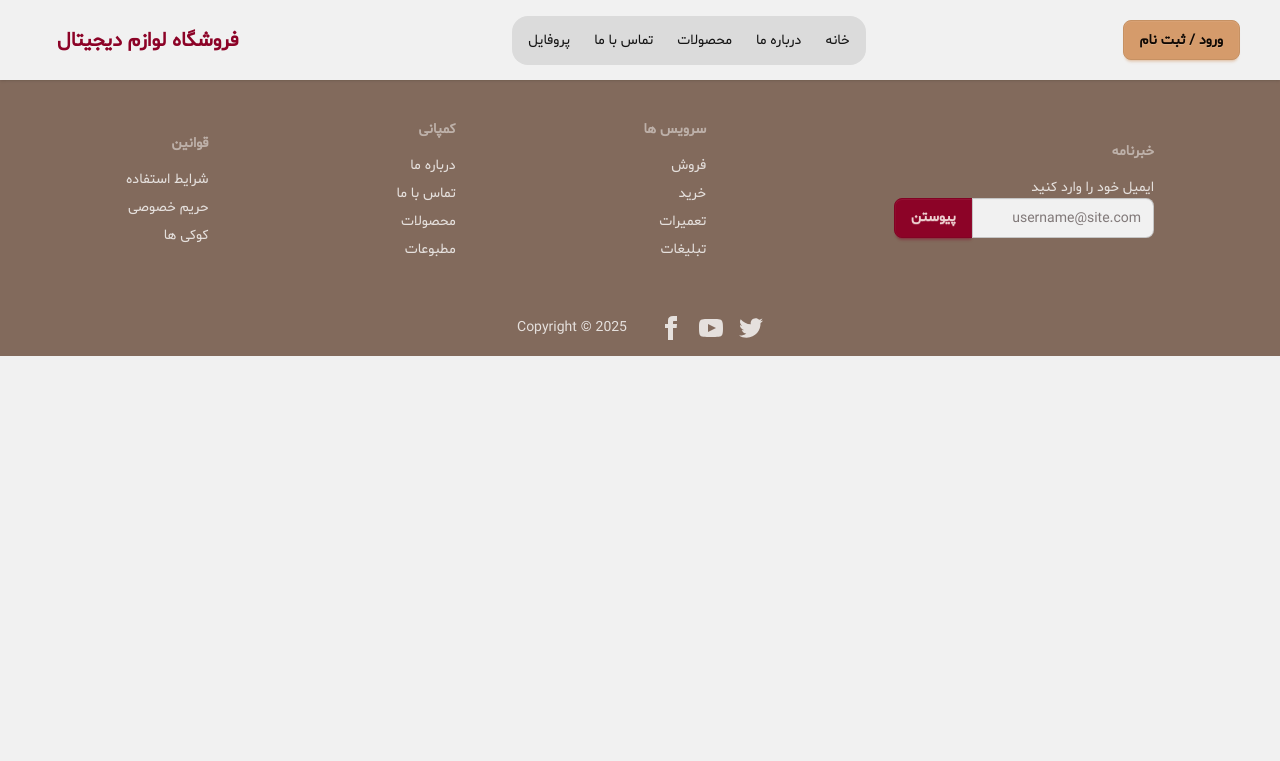
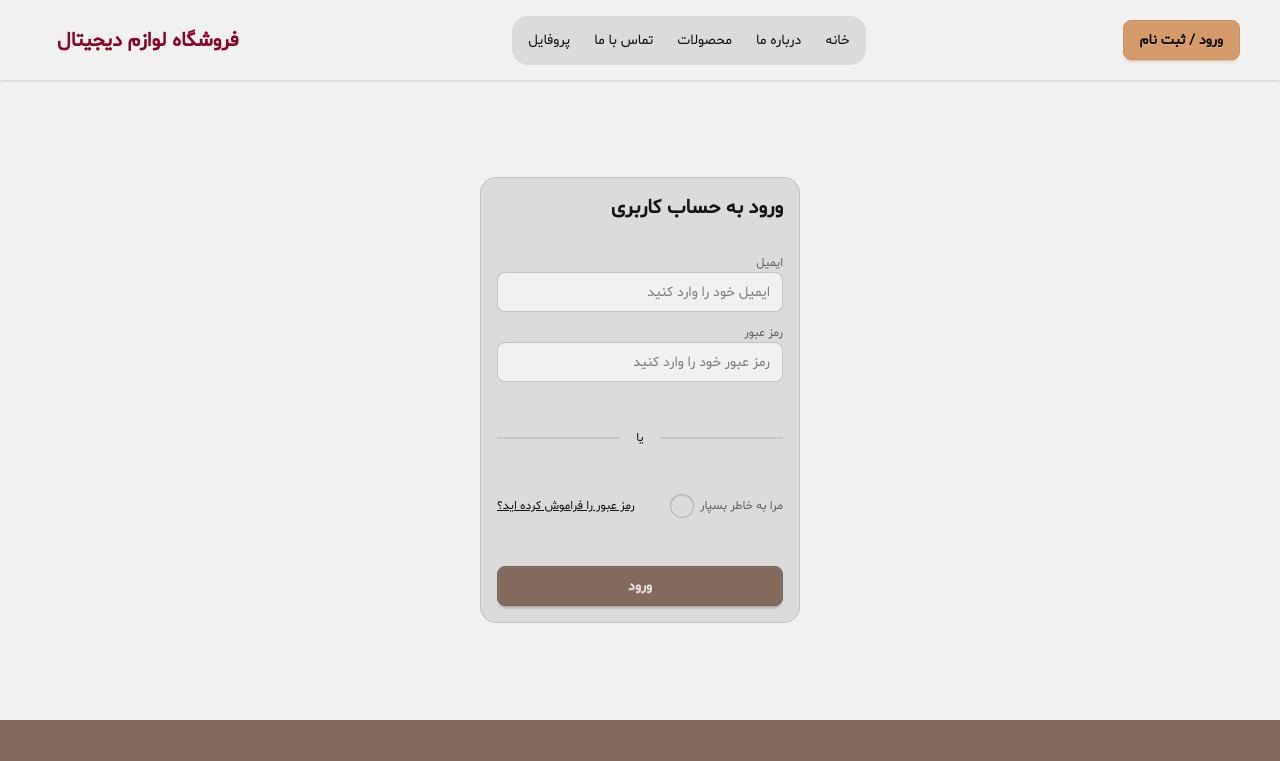
Before and after one commit to JavidCodeOfficial/Digital-Shop-Project, a React (Vite) app: page /login in a window 1280 px wide. Shown: the top 761 px of the page. Built offline with nearby package versions, Linux system fonts and the light colour scheme.

Commit message:
auth didn't finish

```diff
--- a/src/App.tsx
+++ b/src/App.tsx
@@ -6,6 +6,8 @@ import Footer from "./components/Footer";
 import Products from "./pages/Products";
 import ScrollToTop from "./components/ScrollToUp";
 import { Toaster } from "react-hot-toast";
+import Login from "./pages/Login";
+import Register from "./pages/Register";
 
 // فایل اصلی وبسایت
 // این فایل شامل Header, Footer و Routes است
@@ -14,7 +16,7 @@ import { Toaster } from "react-hot-toast";
 
 function App() {
   return (
-    <div className="font-shabnam">
+    <div className="font-shabnam min-h-screen flex flex-col">
       {/* ScrollToTop برای رفتن به بالا استفاده می‌شود */}
       <ScrollToTop />
 
@@ -22,11 +24,15 @@ function App() {
       <Header />
 
       {/* مسیر های وبسایت */}
-      <Routes>
-        <Route path="/" element={<Home />} />
-        <Route path="/about" element={<About />} />
-        <Route path="/products" element={<Products />} />
-      </Routes>
+      <div className="flex-1">
+        <Routes>
+          <Route path="/" element={<Home />} />
+          <Route path="/about" element={<About />} />
+          <Route path="/products" element={<Products />} />
+          <Route path="/login" element={<Login />} />
+          <Route path="/register" element={<Register />} />
+        </Routes>
+      </div>
 
       <Toaster />
 
--- a/src/components/Header.tsx
+++ b/src/components/Header.tsx
@@ -2,8 +2,6 @@ import { Link } from "react-router-dom";
 import { motion } from "motion/react";
 import { useAuthStore } from "../store/useAuthStore";
 import { useEffect } from "react";
-
-// طراحی هدر وبسایت
 
 function Header() {
   const { user, error, getUser } = useAuthStore();
@@ -13,89 +11,12 @@ function Header() {
   }, [getUser]);
 
   return (
-    <div className="flex justify-between navbar bg-base-100 shadow-sm h-20 md:px-10  overflow-hidden">
-      <div className="dropdown relative">
-        {/* Trigger button */}
-        <motion.div
-          initial={{
-            opacity: 0,
-          }}
-          whileInView={{
-            opacity: 1,
-          }}
-          viewport={{ once: true }}
-          transition={{
-            type: "spring",
-            stiffness: 100,
-            damping: 25,
-            repeat: 0,
-            ease: "easeIn",
-            duration: 3,
-            delay: 0.3,
-          }}
-          title="navigation"
-          tabIndex={0}
-          role="button"
-          className="btn btn-ghost lg:hidden"
-        >
-          <svg
-            xmlns="http://www.w3.org/2000/svg"
-            className="h-5 w-5"
-            fill="none"
-            viewBox="0 0 24 24"
-            stroke="currentColor"
-          >
-            <path
-              strokeLinecap="round"
-              strokeLinejoin="round"
-              strokeWidth="2"
-              d="M4 6h16M4 12h8m-8 6h16"
-            />
-          </svg>
-        </motion.div>
-
-        {/* Dropdown menu */}
-        <ul
-          tabIndex={0}
-          className="menu menu-sm dropdown-content bg-base-100 rounded-box mt-3 p-2 shadow gap-y-1 fixed z-50"
-        >
-          <li className="w-32 py-1">
-            <Link to="/">خانه</Link>
-          </li>
-          <li className="w-32 py-1">
-            <Link to="/about">درباره ما</Link>
-          </li>
-          <li className="w-32 py-1">
-            <Link to="/products">محصولات</Link>
-          </li>
-          <li className="w-32 py-1">
-            <a href="#">تماس با ما</a>
-          </li>
-          <li className="w-32 py-1">
-            <a href="#">پروفایل</a>
-          </li>
-          <li
-            className={`border-t border-2 my-1 ${user != null ? "hidden" : ""}`}
-          ></li>
-
-          <li className="w-32 py-1">
-            <div className={`btn btn-accent ${user != null ? "hidden" : ""}`}>
-              <Link to="/login">ورود / ثبت نام</Link>
-            </div>
-          </li>
-        </ul>
-
-        {error && <div className="alert alert-error mb-8">مشکلی پیش آمد!</div>}
-
-        {/* Svg section */}
+    <div className="navbar bg-base-100 shadow-sm h-20 md:px-10 flex justify-between overflow-hidden">
+      {/* LEFT SECTION — Login OR Cart */}
       {user == null ? (
         <motion.div
-            initial={{
-              opacity: 0,
-            }}
-            whileInView={{
-              opacity: 1,
-            }}
+          initial={{ opacity: 0 }}
+          whileInView={{ opacity: 1 }}
           viewport={{ once: true }}
           transition={{
             type: "spring",
@@ -108,18 +29,14 @@ function Header() {
           }}
           className={`btn btn-accent ${
             user != null ? "hidden" : "hidden lg:flex"
-            } `}
+          }`}
         >
           <Link to="/login">ورود / ثبت نام</Link>
         </motion.div>
       ) : (
         <motion.div
-            initial={{
-              opacity: 0,
-            }}
-            whileInView={{
-              opacity: 1,
-            }}
+          initial={{ opacity: 0 }}
+          whileInView={{ opacity: 1 }}
           viewport={{ once: true }}
           transition={{
             type: "spring",
@@ -141,13 +58,13 @@ function Header() {
               viewBox="0 0 24 24"
               stroke="currentColor"
             >
-                {" "}
               <path
                 strokeLinecap="round"
                 strokeLinejoin="round"
                 strokeWidth="2"
-                  d="M3 3h2l.4 2M7 13h10l4-8H5.4M7 13L5.4 5M7 13l-2.293 2.293c-.63.63-.184 1.707.707 1.707H17m0 0a2 2 0 100 4 2 2 0 000-4zm-8 2a2 2 0 11-4 0 2 2 0 014 0z"
-                />{" "}
+                d="M3 3h2l.4 2M7 13h10l4-8H5.4M7 13L5.4 5M7 13l-2.293 2.293c-.63.63-.184 1.707.707 1.707H17m0
+                  0a2 2 0 100 4 2 2 0 000-4zm-8 2a2 2 0 11-4 0 2 2 0 014 0z"
+              />
             </svg>
             <span className="badge badge-sm indicator-item badge-primary pt-[3px]">
               8
@@ -155,17 +72,90 @@ function Header() {
           </div>
         </motion.div>
       )}
+
+      {/* CENTER SECTION — Dropdown + LG Menu */}
+      <div className="flex items-center gap-2">
+        {/* MOBILE DROPDOWN BUTTON */}
+        <div className="dropdown lg:hidden relative">
+          <motion.div
+            initial={{ opacity: 0 }}
+            whileInView={{ opacity: 1 }}
+            viewport={{ once: true }}
+            transition={{
+              type: "spring",
+              stiffness: 100,
+              damping: 25,
+              repeat: 0,
+              ease: "easeIn",
+              duration: 3,
+              delay: 0.3,
+            }}
+            title="navigation"
+            tabIndex={0}
+            role="button"
+            className="btn btn-ghost"
+          >
+            <svg
+              xmlns="http://www.w3.org/2000/svg"
+              className="h-5 w-5"
+              fill="none"
+              viewBox="0 0 24 24"
+              stroke="currentColor"
+            >
+              <path
+                strokeLinecap="round"
+                strokeLinejoin="round"
+                strokeWidth="2"
+                d="M4 6h16M4 12h8m-8 6h16"
+              />
+            </svg>
+          </motion.div>
+
+          {/* DROPDOWN MENU */}
+          <ul
+            tabIndex={0}
+            className="menu menu-sm dropdown-content bg-base-100 rounded-box mt-3 p-2 shadow gap-y-1 fixed z-50"
+          >
+            <li className="w-32 py-1">
+              <Link to="/">خانه</Link>
+            </li>
+            <li className="w-32 py-1">
+              <Link to="/about">درباره ما</Link>
+            </li>
+            <li className="w-32 py-1">
+              <Link to="/products">محصولات</Link>
+            </li>
+            <li className="w-32 py-1">
+              <a>تماس با ما</a>
+            </li>
+            <li className="w-32 py-1">
+              <a>پروفایل</a>
+            </li>
+
+            <li
+              className={`border-t border-2 my-1 ${
+                user != null ? "hidden" : ""
+              }`}
+            ></li>
+
+            <li className="w-32 py-1">
+              <div className={`btn btn-accent ${user != null ? "hidden" : ""}`}>
+                <Link to="/login">ورود / ثبت نام</Link>
               </div>
+            </li>
+          </ul>
+
+          {error && (
+            <div className="alert alert-error mb-8">مشکلی پیش آمد!</div>
+          )}
+        </div>
+
+        {/* LARGE SCREEN MENU */}
         <div className="hidden lg:flex bg-base-200 rounded-2xl">
-        {/* Navigation in lg screen */}
           <motion.ul className="menu menu-horizontal px-1">
             <motion.li
-            initial={{
-              opacity: 0,
-            }}
-            whileInView={{
-              opacity: 1,
-            }}
+              initial={{ opacity: 0 }}
+              whileInView={{ opacity: 1 }}
               viewport={{ once: true }}
               transition={{
                 type: "spring",
@@ -179,13 +169,10 @@ function Header() {
             >
               <Link to="/">خانه</Link>
             </motion.li>
+
             <motion.li
-            initial={{
-              opacity: 0,
-            }}
-            whileInView={{
-              opacity: 1,
-            }}
+              initial={{ opacity: 0 }}
+              whileInView={{ opacity: 1 }}
               viewport={{ once: true }}
               transition={{
                 type: "spring",
@@ -199,13 +186,10 @@ function Header() {
             >
               <Link to="/about">درباره ما</Link>
             </motion.li>
+
             <motion.li
-            initial={{
-              opacity: 0,
-            }}
-            whileInView={{
-              opacity: 1,
-            }}
+              initial={{ opacity: 0 }}
+              whileInView={{ opacity: 1 }}
               viewport={{ once: true }}
               transition={{
                 type: "spring",
@@ -219,13 +203,10 @@ function Header() {
             >
               <Link to="/products">محصولات</Link>
             </motion.li>
+
             <motion.li
-            initial={{
-              opacity: 0,
-            }}
-            whileInView={{
-              opacity: 1,
-            }}
+              initial={{ opacity: 0 }}
+              whileInView={{ opacity: 1 }}
               viewport={{ once: true }}
               transition={{
                 type: "spring",
@@ -239,13 +220,10 @@ function Header() {
             >
               <a>تماس با ما</a>
             </motion.li>
+
             <motion.li
-            initial={{
-              opacity: 0,
-            }}
-            whileInView={{
-              opacity: 1,
-            }}
+              initial={{ opacity: 0 }}
+              whileInView={{ opacity: 1 }}
               viewport={{ once: true }}
               transition={{
                 type: "spring",
@@ -261,15 +239,12 @@ function Header() {
             </motion.li>
           </motion.ul>
         </div>
+      </div>
 
-      {/* Logo Website */}
+      {/* RIGHT SECTION — Logo */}
       <motion.a
-        initial={{
-          opacity: 0,
-        }}
-        whileInView={{
-          opacity: 1,
-        }}
+        initial={{ opacity: 0 }}
+        whileInView={{ opacity: 1 }}
         viewport={{ once: true }}
         transition={{
           type: "spring",
--- a/src/pages/About.tsx
+++ b/src/pages/About.tsx
@@ -257,7 +257,7 @@ function About() {
         className="mt-6 flex items-center justify-between"
       >
         <Link
-          to="/"
+          to="/products"
           className="inline-block btn btn-primary px-4 py-2 rounded-lg shadow hover:opacity-95"
         >
           دیدن محصولات
--- /dev/null
+++ b/src/pages/Login.tsx
@@ -0,0 +1,52 @@
+import { Link } from "react-router-dom";
+
+function Login() {
+  return (
+    <div className="md:min-h-[80vh] flex justify-center items-center">
+      <fieldset className="fieldset bg-base-200 border-base-300 md:rounded-box w-full md:w-xs border py-16 px-20 md:py-4 md:px-4 gap-8">
+        <h2 className="text-xl font-bold">ورود به حساب کاربری</h2>
+
+        <div className="space-y-3">
+          <div className="flex flex-col">
+            <label className="label">ایمیل</label>
+            <input
+              type="email"
+              className="input"
+              placeholder="ایمیل خود را وارد کنید"
+            />
+          </div>
+
+          <div className="flex flex-col">
+            <label className="label">رمز عبور</label>
+            <input
+              type="password"
+              className="input"
+              placeholder="رمز عبور خود را وارد کنید"
+            />
+          </div>
+        </div>
+
+        <div className="divider">یا</div>
+
+        <div className="flex justify-between items-center">
+          <div className="form-control">
+            <label className="label cursor-pointer">
+              <span className="label-text">مرا به خاطر بسپار</span>
+              <input type="checkbox" className="checkbox" />
+            </label>
+          </div>
+
+          <Link className="link" to="/">
+            رمز عبور را فراموش کرده اید؟
+          </Link>
+        </div>
+
+        <button type="submit" className="btn btn-neutral mt-4">
+          ورود
+        </button>
+      </fieldset>
+    </div>
+  );
+}
+
+export default Login;
--- /dev/null
+++ b/src/pages/Register.tsx
@@ -0,0 +1,5 @@
+function Register() {
+  return <div>Register</div>;
+}
+
+export default Register;
```
Lines whose indentation alone changed are shown as unchanged.
